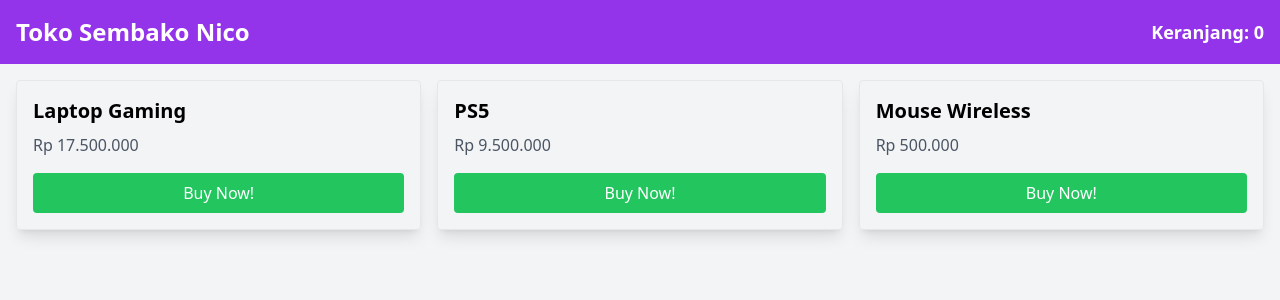
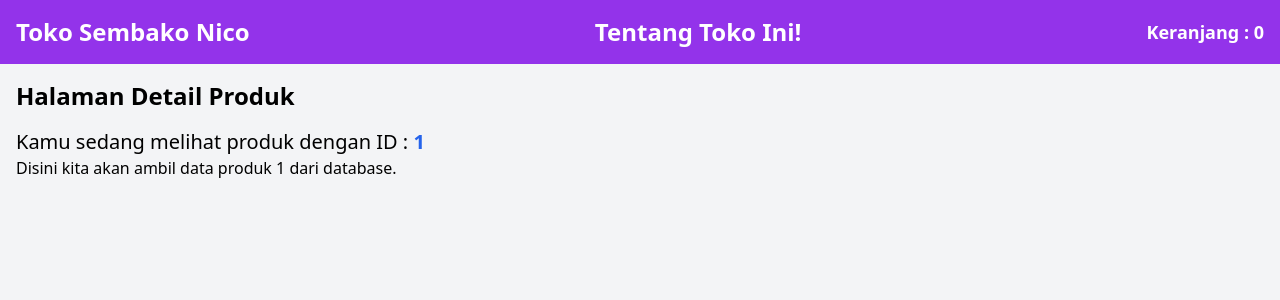
Before and after one commit to NzxCode/react-context-shopping-cart, a React (Vite) app: page /product/1 in a window 1280 px wide. Shown: the top 300 px of the page. Built offline with nearby package versions, Linux system fonts and the light colour scheme.

Commit message:
Update React

```diff
--- a/package.json
+++ b/package.json
@@ -11,7 +11,8 @@
   },
   "dependencies": {
     "react": "^19.2.0",
-    "react-dom": "^19.2.0"
+    "react-dom": "^19.2.0",
+    "react-router-dom": "^7.10.1"
   },
   "devDependencies": {
     "@eslint/js": "^9.39.1",
--- a/src/App.jsx
+++ b/src/App.jsx
@@ -1,11 +1,21 @@
 import Navbar from "./components/Navbar";
-import ProductList from "./components/ProductList";
+import HomePage from "./pages/HomePage";
+import AboutPage from "./pages/AboutPage";
+import CartPage from "./pages/CartPage";
+
+import { Routes, Route } from "react-router-dom";
+import DetailPage from "./pages/DetailPage";
 
 function App() {
   return (
     <div className="bg-gray-100 min-h-screen">
       <Navbar />
-      <ProductList />
+      <Routes>
+        <Route path="/" element={<HomePage />} />
+        <Route path="/about" element={<AboutPage />} />
+        <Route path="/cart" element={<CartPage />} />
+        <Route path="/product/:id" element={<DetailPage />} />
+      </Routes>
     </div>
   )
 }
--- a/src/components/Navbar.jsx
+++ b/src/components/Navbar.jsx
@@ -1,18 +1,21 @@
 import { useContext } from 'react'
 import { CartContext } from '../context/CartContext';
+import { Link } from "react-router-dom";
 
 function Navbar() {
     const {cart} = useContext(CartContext);
 
     return (
         <nav className="flex justify-between items-center bg-purple-600 p-4 text-white">
-            <h1 className="text-2xl font-bold">
+            <Link to="/" className="text-2xl font-bold decoration-none text-white">
                 Toko Sembako Nico
-            </h1>
-            <div className="text-lg font-semibold">
-                Keranjang: {cart}
-            </div>
-
+            </Link>
+            <Link to="/about" className="text-2xl font-semibold decoration-none text-white">
+                Tentang Toko Ini!
+            </Link>
+            <Link to="/cart" className="text-lg font-semibold decoration-none text-white">
+                Keranjang : {cart}
+            </Link>
         </nav>
     )
 }
--- a/src/components/ProductList.jsx
+++ b/src/components/ProductList.jsx
@@ -1,5 +1,6 @@
 import { useContext } from "react";
 import { CartContext } from "../context/CartContext";
+import { Link } from "react-router-dom";
 
 const products = [
     { id: 1, name: "Laptop Gaming", price: "Rp 17.500.000"},
@@ -13,7 +14,11 @@ export default function ProductList() {
         <div className="grid grid-cols-3 gap-4 p-4">
             {products.map((product) => (
                 <div key={product.id} className="border p-4 rounded shadow-lg">
-                <h3 className="font-bold text-xl mb-2">{product.name}</h3>
+                    <Link to={`/product/${product.id}`}>
+                        <h3 className="font-bold text-xl mb-2 hover:text-green-400 cursor-pointer">
+                            {product.name}
+                        </h3>
+                    </Link>
                 <p className="text-gray-600 mb-4">{product.price}</p>
                 <button onClick={addToCart} className="bg-green-500 text-white w-full py-2 rounded hover:bg-green-600 transition">
                     Buy Now!
--- a/src/main.jsx
+++ b/src/main.jsx
@@ -3,12 +3,14 @@ import ReactDOM from 'react-dom/client'
 import './index.css'
 import App from './App.jsx'
 import { CartProvider } from './context/CartContext.jsx'
+import { BrowserRouter } from 'react-router-dom'
 
 ReactDOM.createRoot(document.getElementById('root')).render(
   <React.StrictMode>
+    <BrowserRouter>
     <CartProvider>
       <App />
     </CartProvider>
-
+  </BrowserRouter>
   </React.StrictMode>,
 )
--- /dev/null
+++ b/src/pages/AboutPage.jsx
@@ -0,0 +1,8 @@
+export default function AboutPage() {
+    return (
+        <div className="p-4">
+            <h1 className="text-2xl font-bold">Tentang Toko Sembako Nico</h1>
+            <p>Ini adalah toko sembako terbaik sepanjang masa!</p>
+        </div>
+    )
+}
--- /dev/null
+++ b/src/pages/CartPage.jsx
@@ -0,0 +1,9 @@
+export default function CartPage() {
+    return (
+
+        <div className="p-4">
+            <h1 className="text-2xl font-bold mb-4">Keranjang Belanjaan</h1>
+            <p>Halaman ini masih kosong.</p>
+        </div>
+    )
+}
--- /dev/null
+++ b/src/pages/DetailPage.jsx
@@ -0,0 +1,15 @@
+import { useParams } from "react-router-dom";
+export default function DetailPage() {
+    const { id } = useParams();
+
+    return (
+        <div className="p-4">
+            <h1 className="text-2xl font-bold">Halaman Detail Produk</h1>
+            <p className="text-xl mt-4">
+                Kamu sedang melihat produk dengan ID : <span className="font-bold text-blue-600">{id}</span>
+            </p>
+
+            <p>Disini kita akan ambil data produk {id} dari database.</p>
+        </div>
+    )
+}
--- /dev/null
+++ b/src/pages/HomePage.jsx
@@ -0,0 +1,8 @@
+export default function HomePage() {
+    return (
+        <div className="p-4">
+            <h1 className="text-2xl font-bold">Selamat datang di toko ini</h1>
+            <p>Toko sembako satu-satunya di hatimu!</p>
+        </div>
+    )
+}
```
Also changed, not shown: 1 other file (tests, documents, lock files or other folders).
